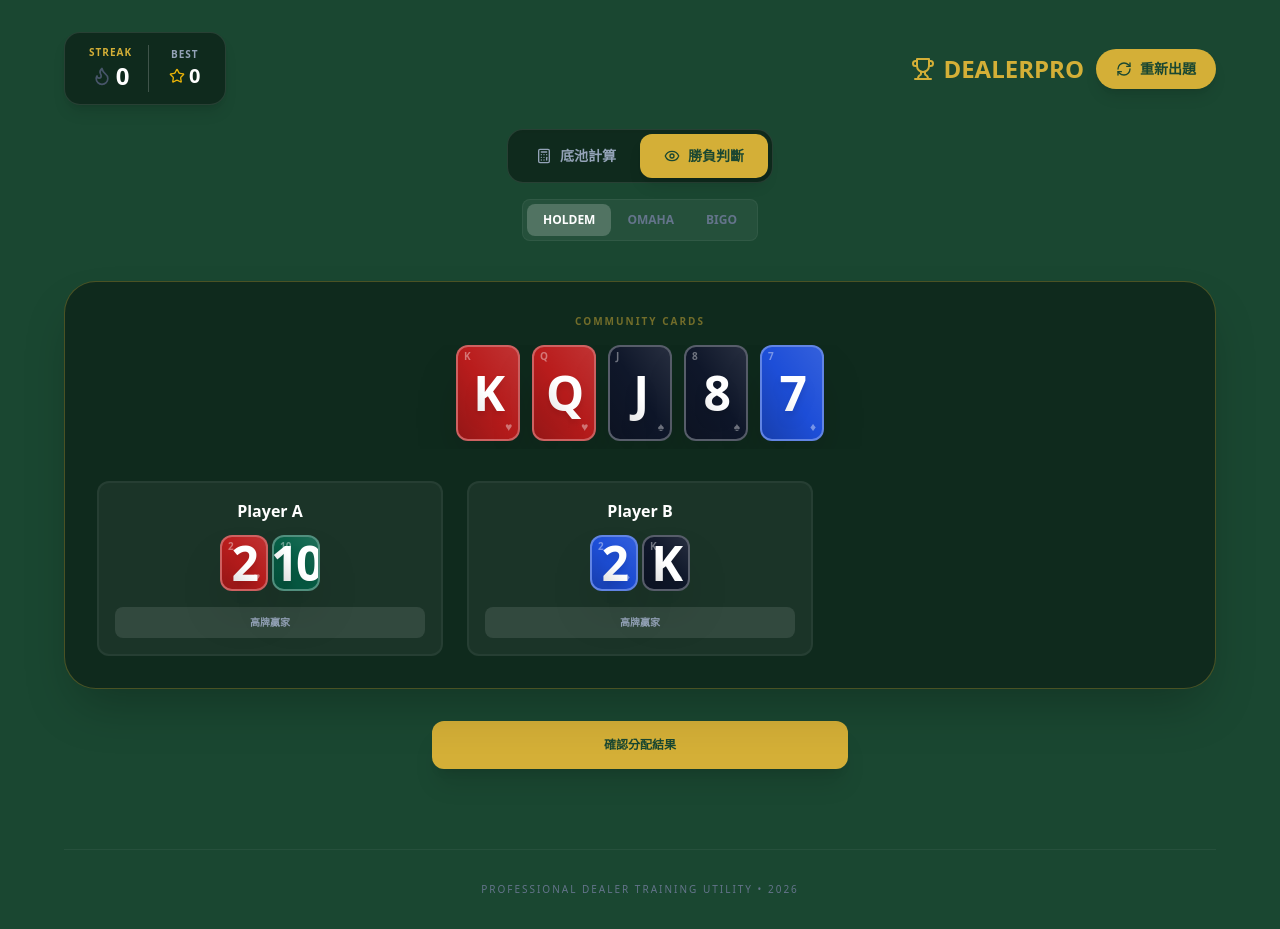
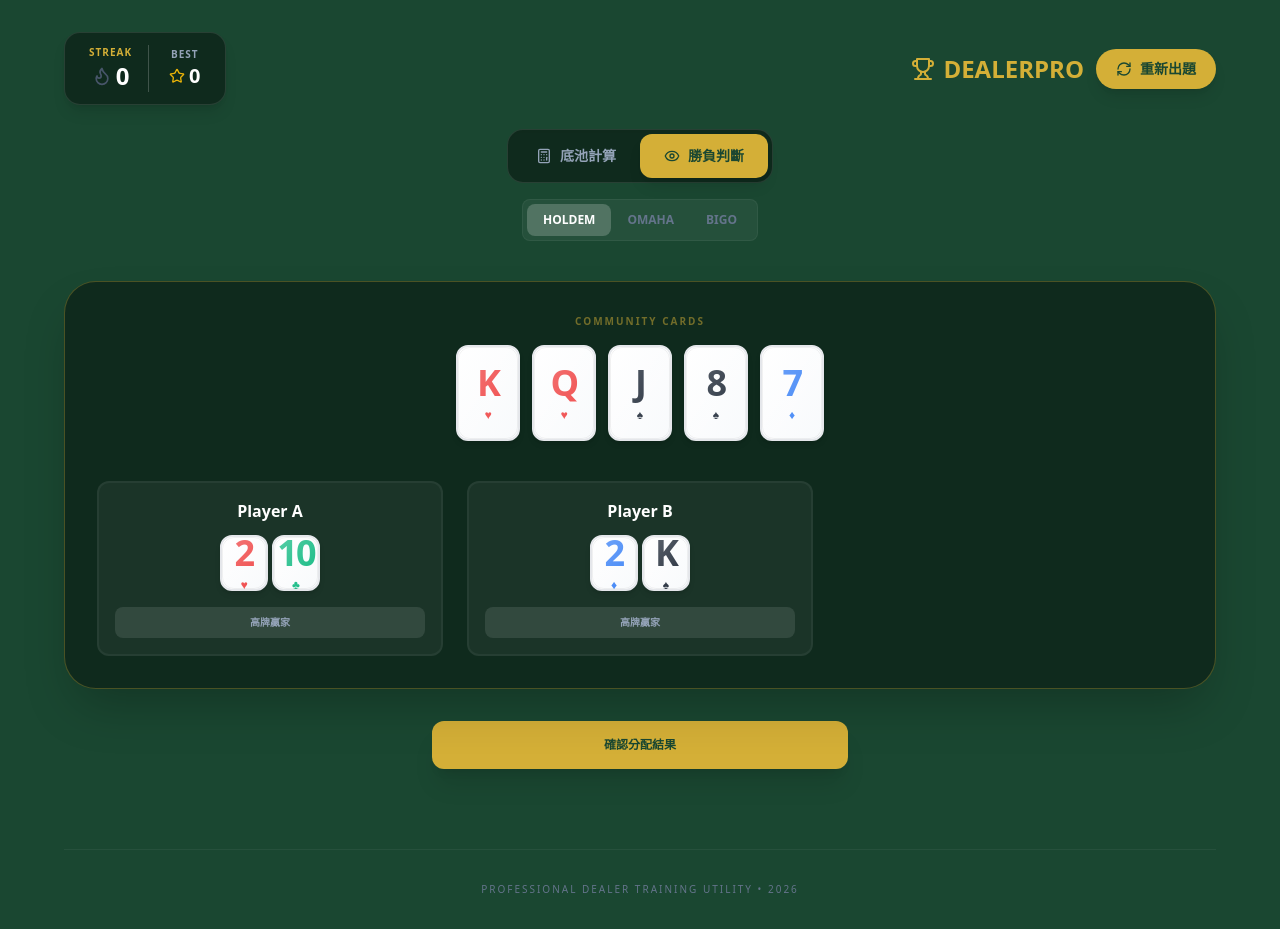
Before and after one commit to Leon-cypher/dealerpractice, a React (Vite) app: page / in a window 1280 px wide. Both pictures are taken after a click on the button "勝負判斷". Built offline with nearby package versions, Linux system fonts and the light colour scheme; the HTML template or start-up script is replaced by a standard one.

Commit message:
UI: exact replica of poker card styles from professional-poker theme

```diff
--- a/src/App.tsx
+++ b/src/App.tsx
@@ -24,11 +24,11 @@ const PokerCard: React.FC<{ card: PokerLogic.Card; hidden?: boolean; className?:
     );
   }
 
-  const suitConfigs: Record<string, { bg: string, symbol: string, color: string }> = {
-    'spades': { bg: 'bg-slate-900', symbol: '♠', color: 'text-white' },
-    'hearts': { bg: 'bg-red-700', symbol: '♥', color: 'text-white' },
-    'diamonds': { bg: 'bg-blue-700', symbol: '♦', color: 'text-white' },
-    'clubs': { bg: 'bg-emerald-800', symbol: '♣', color: 'text-white' }
+  const suitConfigs: Record<string, { color: string, symbol: string }> = {
+    'spades': { color: 'text-[#1f2937]', symbol: '♠' },
+    'hearts': { color: 'text-[#ef4444]', symbol: '♥' },
+    'diamonds': { color: 'text-[#3b82f6]', symbol: '♦' },
+    'clubs': { color: 'text-[#10b981]', symbol: '♣' }
   };
 
   const config = suitConfigs[card.suit];
@@ -37,28 +37,26 @@ const PokerCard: React.FC<{ card: PokerLogic.Card; hidden?: boolean; className?:
     <div
       style={style}
       className={cn(
-        "w-10 h-14 sm:w-12 sm:h-18 md:w-16 md:h-24 rounded-lg md:rounded-xl shadow-2xl flex flex-col items-center justify-center relative overflow-hidden border-2 border-white/30 transition-all",
-        config.bg,
+        "w-10 h-14 sm:w-12 sm:h-18 md:w-16 md:h-24 rounded-lg md:rounded-xl shadow-md flex flex-col items-center justify-center relative overflow-hidden transition-all border-2 border-[#e5e7eb]",
+        "bg-gradient-to-br from-white to-[#f8fafc]",
         className
       )}
     >
-      {/* 頂部裝飾 */}
-      <div className="absolute top-1 left-1.5 opacity-40">
-        <div className={cn("text-[8px] md:text-[10px] font-black leading-none", config.color)}>{card.rank}</div>
+      {/* 頂部光澤感 */}
+      <div className="absolute inset-0 bg-gradient-to-br from-white/30 to-transparent pointer-events-none"></div>
+
+      {/* 內容佈局 (仿照專業版) */}
+      <div className={cn("flex flex-col items-center justify-center", config.color)}>
+        <div className="text-xl sm:text-2xl md:text-4xl font-[900] leading-none select-none tracking-tighter">
+          {card.rank}
+        </div>
+        <div className="text-[10px] md:text-xs font-bold mt-0.5 md:mt-1">
+          {config.symbol}
+        </div>
       </div>
 
-      {/* 中央巨大字樣 */}
-      <div className={cn("text-2xl sm:text-3xl md:text-5xl font-black drop-shadow-lg select-none tracking-tighter", config.color)}>
-        {card.rank}
-      </div>
-
-      {/* 底部花色符號 */}
-      <div className="absolute bottom-1 right-1.5 opacity-40">
-        <div className={cn("text-[10px] md:text-xs leading-none", config.color)}>{config.symbol}</div>
-      </div>
-
-      {/* 光澤效果 */}
-      <div className="absolute inset-0 bg-gradient-to-tr from-black/20 via-transparent to-white/10 pointer-events-none"></div>
+      {/* 裝飾性邊界 */}
+      <div className="absolute inset-0 border border-black/5 rounded-lg md:rounded-xl pointer-events-none"></div>
     </div>
   );
 };
```
